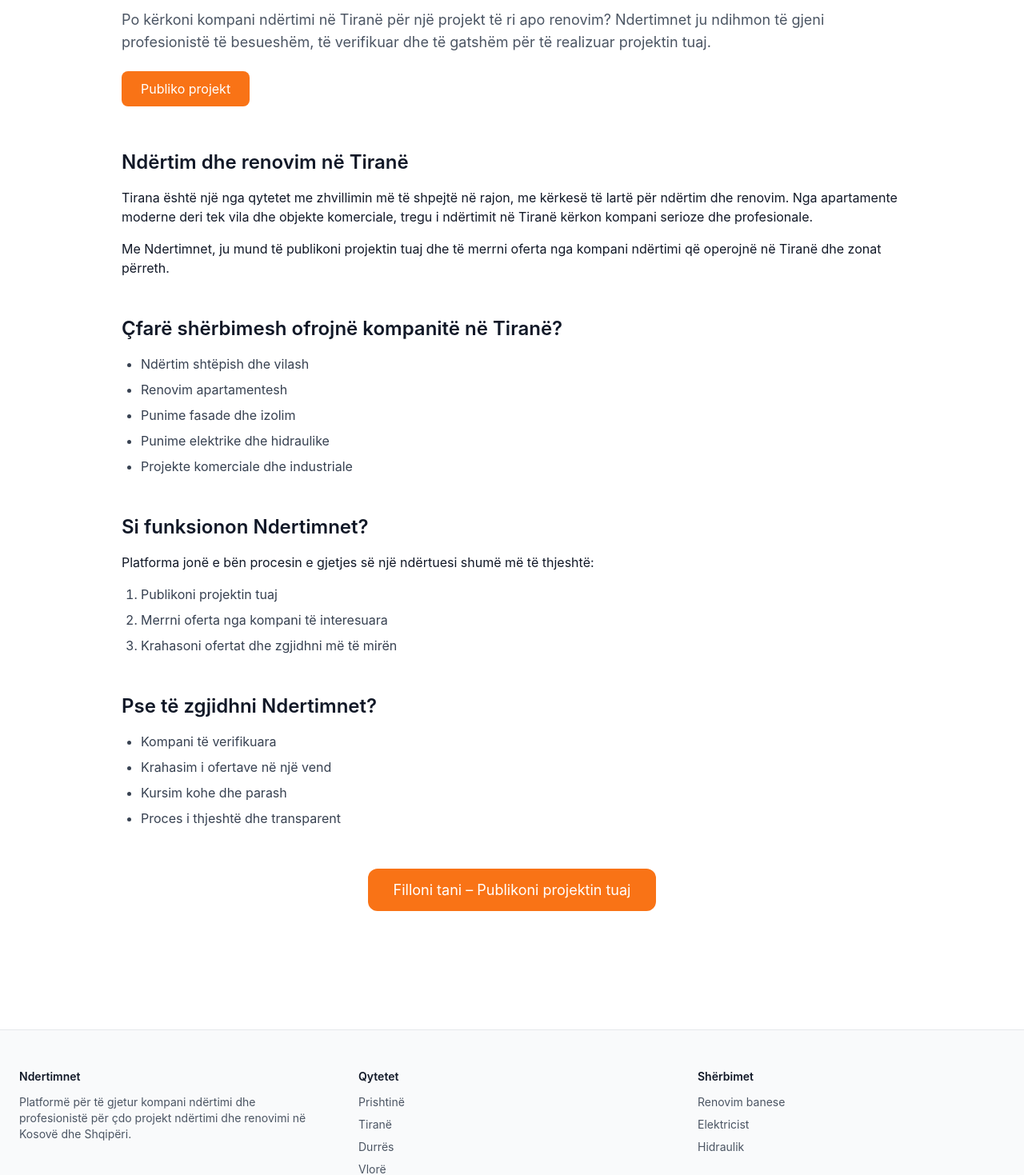
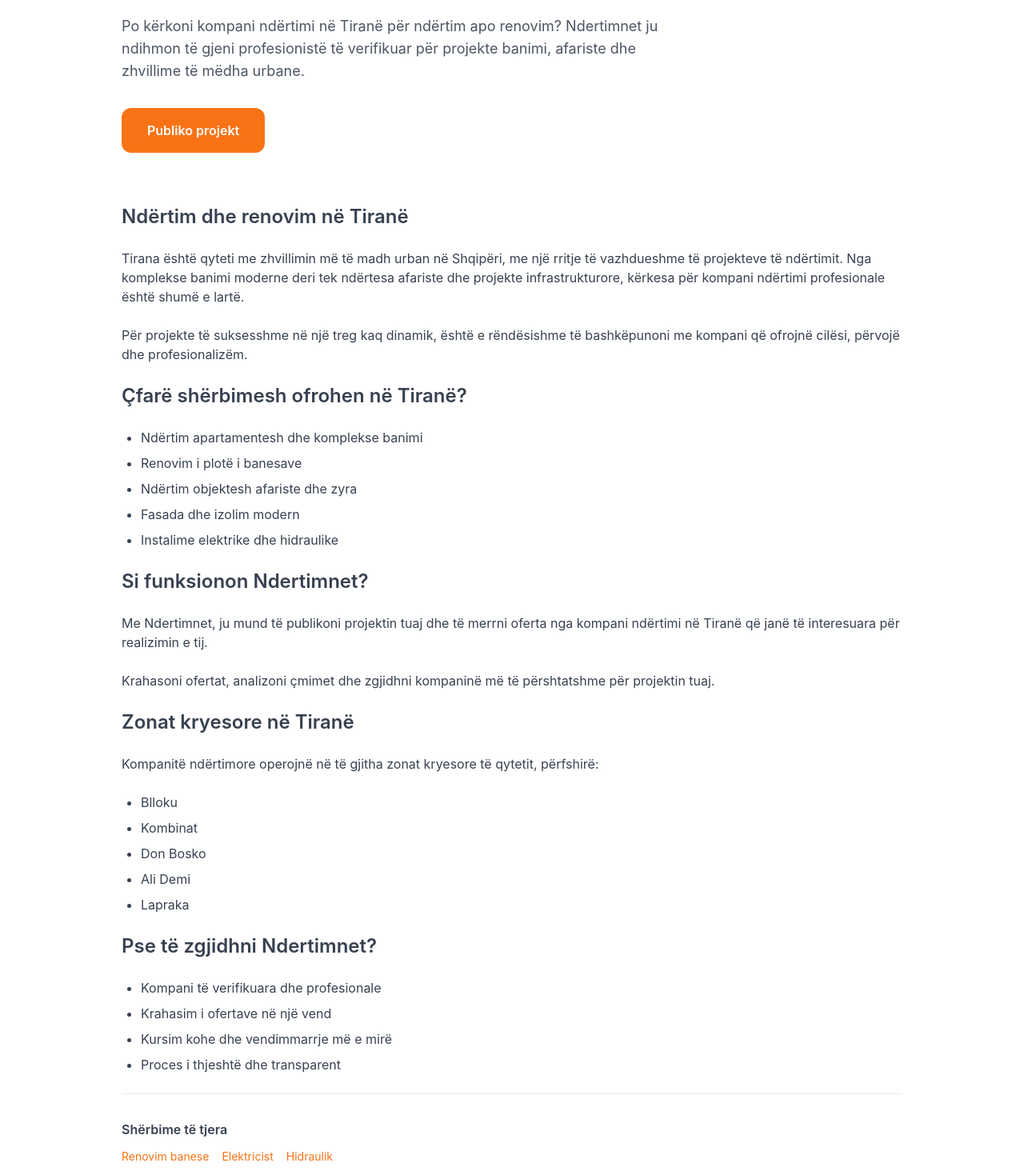
Before and after one commit to GazmendUka/ndertimnet, a React (Create React App) app in the folder frontend/: page /ndertim/tirane in a window 1280 px wide. Shown: the part 202-1671 px from the top of the page at 80% size. Built offline with nearby package versions, Linux system fonts and the light colour scheme; no server answers.

Commit message:
uppdatering av cityTirana med samma layout som andra cities

```diff
--- a/frontend/src/pages/seo/NdertimTirane.jsx
+++ b/frontend/src/pages/seo/NdertimTirane.jsx
@@ -6,109 +6,171 @@ import { Link } from "react-router-dom";
 export default function NdertimTirane() {
   return (
     <>
+      {/* ================= SEO ================= */}
       <Helmet>
         <meta name="robots" content="index, follow" />
-        <title>Kompani ndërtimi në Tiranë | Ndërtues dhe renovim</title>
+
+        <title>
+          Kompani ndërtimi në Tiranë | Ndërtim dhe renovim profesional
+        </title>
 
         <meta
           name="description"
-          content="Gjej kompani ndërtimi në Tiranë për ndërtim, renovim dhe projekte të ndryshme. Publiko projektin dhe merr oferta nga profesionistë të verifikuar."
+          content="Gjej kompani ndërtimi në Tiranë për ndërtim, renovim dhe projekte të mëdha. Publiko projektin dhe merr oferta nga profesionistë të verifikuar."
         />
 
-        <link rel="canonical" href="https://ndertimnet.com/ndertim/tirane" />
+        <link
+          rel="canonical"
+          href="https://ndertimnet.com/ndertim/tirane"
+        />
+
+        {/* Open Graph */}
+        <meta property="og:title" content="Ndërtim në Tiranë | Ndertimnet" />
+        <meta
+          property="og:description"
+          content="Platforma për të gjetur kompani ndërtimi në Tiranë. Merr oferta dhe krahaso çmimet."
+        />
+        <meta
+          property="og:url"
+          content="https://ndertimnet.com/ndertim/tirane"
+        />
       </Helmet>
 
+      {/* ================= PAGE ================= */}
       <div className="max-w-5xl mx-auto px-6 py-20">
 
         {/* HERO */}
-        <h1 className="text-4xl font-bold mb-6">
+        <h1 className="text-4xl md:text-5xl font-bold mb-6">
           Kompani ndërtimi në Tiranë
         </h1>
 
-        <p className="text-lg text-gray-600 mb-8">
-          Po kërkoni kompani ndërtimi në Tiranë për një projekt të ri apo renovim?
-          Ndertimnet ju ndihmon të gjeni profesionistë të besueshëm, të verifikuar
-          dhe të gatshëm për të realizuar projektin tuaj.
+        <p className="text-lg text-gray-600 mb-8 max-w-2xl">
+          Po kërkoni kompani ndërtimi në Tiranë për ndërtim apo renovim?
+          Ndertimnet ju ndihmon të gjeni profesionistë të verifikuar për
+          projekte banimi, afariste dhe zhvillime të mëdha urbane.
         </p>
 
+        {/* CTA */}
         <Link
           to="/login"
-          className="bg-orange-500 text-white px-6 py-3 rounded-lg"
+          className="inline-block bg-orange-500 text-white px-8 py-4 rounded-xl font-semibold hover:bg-orange-600 transition"
         >
           Publiko projekt
         </Link>
 
-        {/* SECTION 1 */}
-        <div className="mt-16 space-y-4">
+        {/* ================= CONTENT ================= */}
+        <div className="mt-16 space-y-6 text-gray-700">
+
+          {/* SECTION 1 */}
           <h2 className="text-2xl font-semibold">
             Ndërtim dhe renovim në Tiranë
           </h2>
 
           <p>
-            Tirana është një nga qytetet me zhvillimin më të shpejtë në rajon,
-            me kërkesë të lartë për ndërtim dhe renovim. Nga apartamente moderne
-            deri tek vila dhe objekte komerciale, tregu i ndërtimit në Tiranë
-            kërkon kompani serioze dhe profesionale.
+            Tirana është qyteti me zhvillimin më të madh urban në Shqipëri,
+            me një rritje të vazhdueshme të projekteve të ndërtimit. Nga
+            komplekse banimi moderne deri tek ndërtesa afariste dhe projekte
+            infrastrukturore, kërkesa për kompani ndërtimi profesionale është
+            shumë e lartë.
           </p>
 
           <p>
-            Me Ndertimnet, ju mund të publikoni projektin tuaj dhe të merrni
-            oferta nga kompani ndërtimi që operojnë në Tiranë dhe zonat përreth.
+            Për projekte të suksesshme në një treg kaq dinamik, është e rëndësishme
+            të bashkëpunoni me kompani që ofrojnë cilësi, përvojë dhe
+            profesionalizëm.
           </p>
-        </div>
 
-        {/* SECTION 2 */}
-        <div className="mt-12 space-y-4">
+          {/* SECTION 2 */}
           <h2 className="text-2xl font-semibold">
-            Çfarë shërbimesh ofrojnë kompanitë në Tiranë?
+            Çfarë shërbimesh ofrohen në Tiranë?
           </h2>
 
-          <ul className="list-disc pl-6 space-y-2 text-gray-700">
-            <li>Ndërtim shtëpish dhe vilash</li>
-            <li>Renovim apartamentesh</li>
-            <li>Punime fasade dhe izolim</li>
-            <li>Punime elektrike dhe hidraulike</li>
-            <li>Projekte komerciale dhe industriale</li>
+          <ul className="list-disc pl-6 space-y-2">
+            <li>Ndërtim apartamentesh dhe komplekse banimi</li>
+            <li>Renovim i plotë i banesave</li>
+            <li>Ndërtim objektesh afariste dhe zyra</li>
+            <li>Fasada dhe izolim modern</li>
+            <li>Instalime elektrike dhe hidraulike</li>
           </ul>
-        </div>
 
-        {/* SECTION 3 */}
-        <div className="mt-12 space-y-4">
+          {/* SECTION 3 */}
           <h2 className="text-2xl font-semibold">
             Si funksionon Ndertimnet?
           </h2>
 
           <p>
-            Platforma jonë e bën procesin e gjetjes së një ndërtuesi shumë më të
-            thjeshtë:
+            Me Ndertimnet, ju mund të publikoni projektin tuaj dhe të merrni
+            oferta nga kompani ndërtimi në Tiranë që janë të interesuara për
+            realizimin e tij.
           </p>
 
-          <ol className="list-decimal pl-6 space-y-2 text-gray-700">
-            <li>Publikoni projektin tuaj</li>
-            <li>Merrni oferta nga kompani të interesuara</li>
-            <li>Krahasoni ofertat dhe zgjidhni më të mirën</li>
-          </ol>
-        </div>
+          <p>
+            Krahasoni ofertat, analizoni çmimet dhe zgjidhni kompaninë më të
+            përshtatshme për projektin tuaj.
+          </p>
 
-        {/* SECTION 4 */}
-        <div className="mt-12 space-y-4">
+          {/* SECTION 4 */}
+          <h2 className="text-2xl font-semibold">
+            Zonat kryesore në Tiranë
+          </h2>
+
+          <p>
+            Kompanitë ndërtimore operojnë në të gjitha zonat kryesore të qytetit,
+            përfshirë:
+          </p>
+
+          <ul className="list-disc pl-6 space-y-2">
+            <li>Blloku</li>
+            <li>Kombinat</li>
+            <li>Don Bosko</li>
+            <li>Ali Demi</li>
+            <li>Lapraka</li>
+          </ul>
+
+          {/* SECTION 5 */}
           <h2 className="text-2xl font-semibold">
             Pse të zgjidhni Ndertimnet?
           </h2>
 
-          <ul className="list-disc pl-6 space-y-2 text-gray-700">
-            <li>Kompani të verifikuara</li>
+          <ul className="list-disc pl-6 space-y-2">
+            <li>Kompani të verifikuara dhe profesionale</li>
             <li>Krahasim i ofertave në një vend</li>
-            <li>Kursim kohe dhe parash</li>
+            <li>Kursim kohe dhe vendimmarrje më e mirë</li>
             <li>Proces i thjeshtë dhe transparent</li>
           </ul>
+
+          {/* INTERNAL LINKS */}
+          <div className="pt-8 border-t">
+
+            <h3 className="font-semibold mb-3">
+              Shërbime të tjera
+            </h3>
+
+            <div className="flex flex-wrap gap-4 text-sm">
+
+              <Link to="/renovim-banese" className="text-orange-500 hover:underline">
+                Renovim banese
+              </Link>
+
+              <Link to="/kategori/elektricist" className="text-orange-500 hover:underline">
+                Elektricist
+              </Link>
+
+              <Link to="/kategori/hidraulik" className="text-orange-500 hover:underline">
+                Hidraulik
+              </Link>
+
+            </div>
+
+          </div>
+
         </div>
 
-        {/* CTA */}
+        {/* FINAL CTA */}
         <div className="mt-16 text-center">
           <Link
             to="/login"
-            className="bg-orange-500 text-white px-8 py-4 rounded-xl text-lg"
+            className="bg-orange-500 text-white px-8 py-4 rounded-xl text-lg font-semibold"
           >
             Filloni tani – Publikoni projektin tuaj
           </Link>
```
